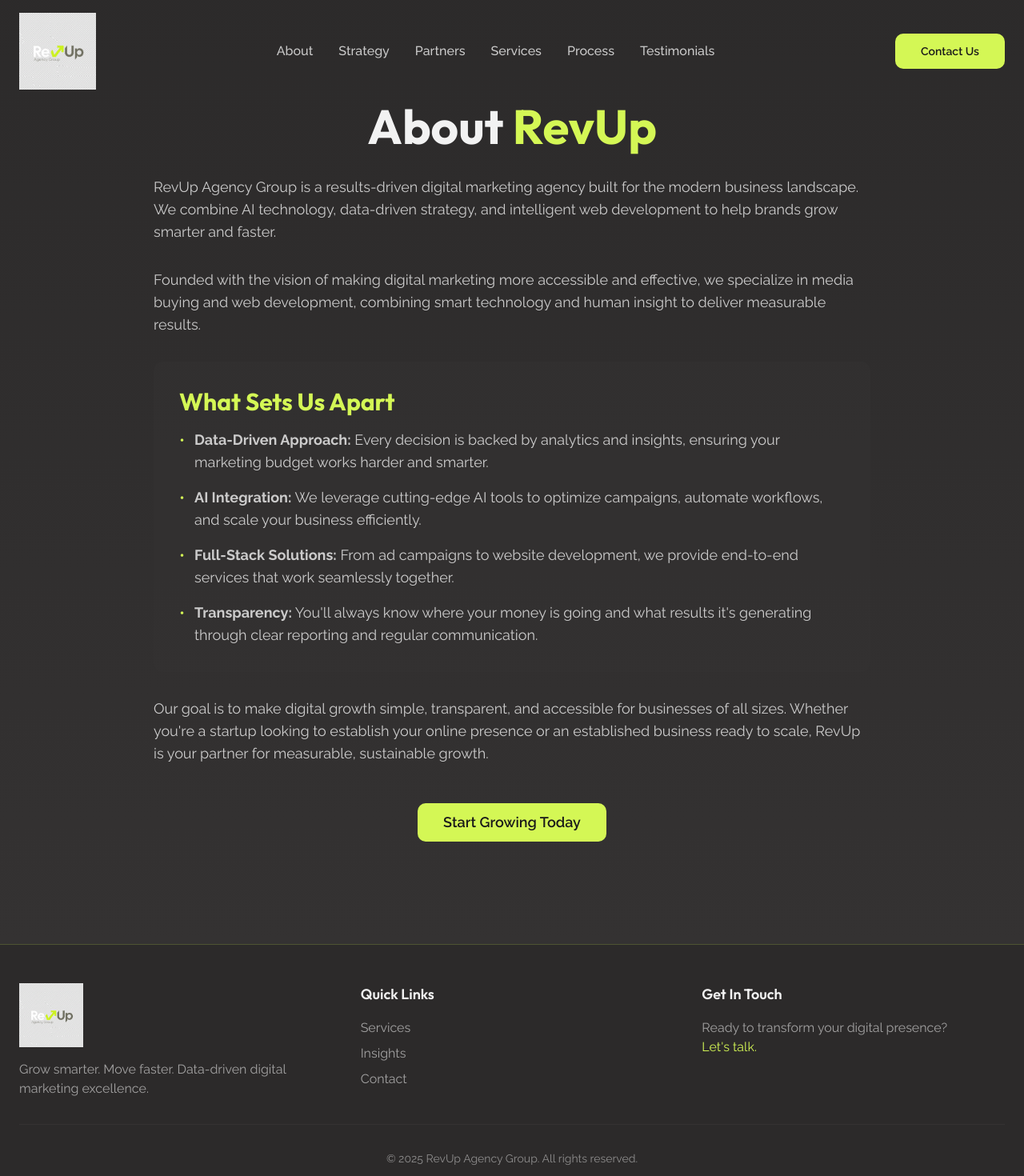
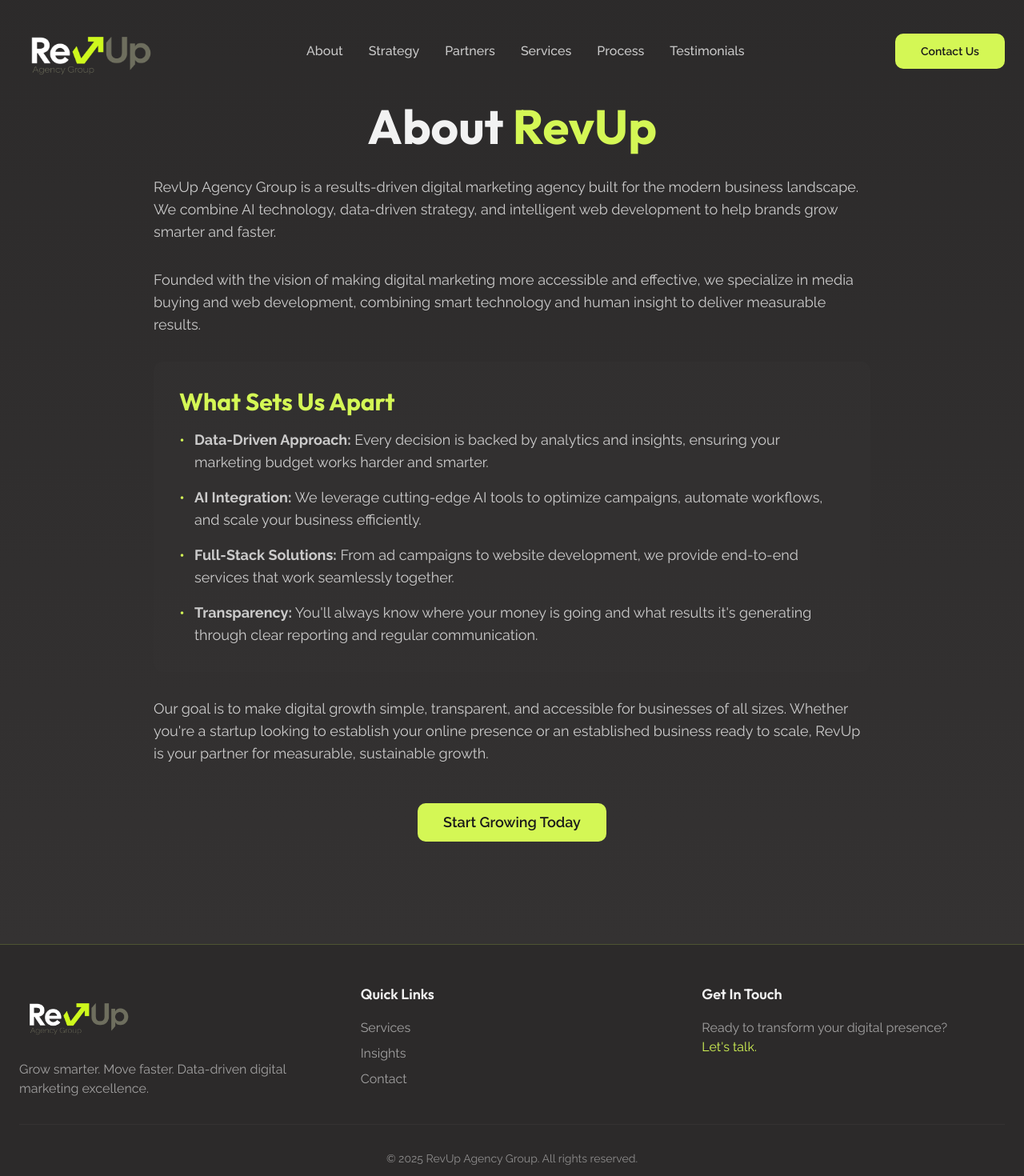
Before and after one commit to feliperpovera/RevUp02, a React (Vite) app: page /about in a window 1280 px wide. Shown: the top 1470 px of the page at 80% size. Built offline with nearby package versions, Linux system fonts and the light colour scheme; the HTML template or start-up script is replaced by a standard one.

Commit message:
Reverted to commit 5433f57753126e1895c439d1d9a0d6c643e6040b

```diff
--- a/src/components/Footer.tsx
+++ b/src/components/Footer.tsx
@@ -1,4 +1,4 @@
-import revupLogoTransparent from "@/assets/revup-logo-transparent.png";
+import revupLogoMain from "@/assets/revup-logo-main.png";
 
 export const Footer = () => {
   const scrollToSection = (id: string) => {
@@ -14,7 +14,7 @@ export const Footer = () => {
         <div className="grid grid-cols-1 md:grid-cols-3 gap-8 md:gap-12 mb-6 md:mb-8">
           <div>
             <div className="flex items-center mb-3 md:mb-4">
-              <img src={revupLogoTransparent} alt="RevUp Agency Group Logo" className="h-16 md:h-20" />
+              <img src={revupLogoMain} alt="RevUp Agency Group Logo" className="h-16 md:h-20" />
             </div>
             <p className="text-sm md:text-base text-foreground/60">
               Grow smarter. Move faster. Data-driven digital marketing excellence.
--- a/src/components/Navbar.tsx
+++ b/src/components/Navbar.tsx
@@ -3,7 +3,7 @@ import { Button } from "@/components/ui/button";
 import { Link } from "react-router-dom";
 import { Menu, X } from "lucide-react";
 import { Sheet, SheetContent, SheetTrigger } from "@/components/ui/sheet";
-import revupLogoTransparent from "@/assets/revup-logo-transparent.png";
+import revupLogoMain from "@/assets/revup-logo-main.png";
 
 export const Navbar = () => {
   const [scrolled, setScrolled] = useState(false);
@@ -43,7 +43,7 @@ export const Navbar = () => {
       <div className="container mx-auto px-6 py-4">
         <div className="flex items-center justify-between">
           <Link to="/" className="flex items-center">
-            <img src={revupLogoTransparent} alt="RevUp Agency Group Logo" className="h-14 sm:h-16 md:h-20 lg:h-24" />
+            <img src={revupLogoMain} alt="RevUp Agency Group Logo" className="h-14 sm:h-16 md:h-20 lg:h-24" />
           </Link>
 
           {/* Desktop Menu */}
```
Also changed, not shown: src/assets/revup-logo-new.png (deleted), src/assets/revup-logo-transparent.png (deleted).
